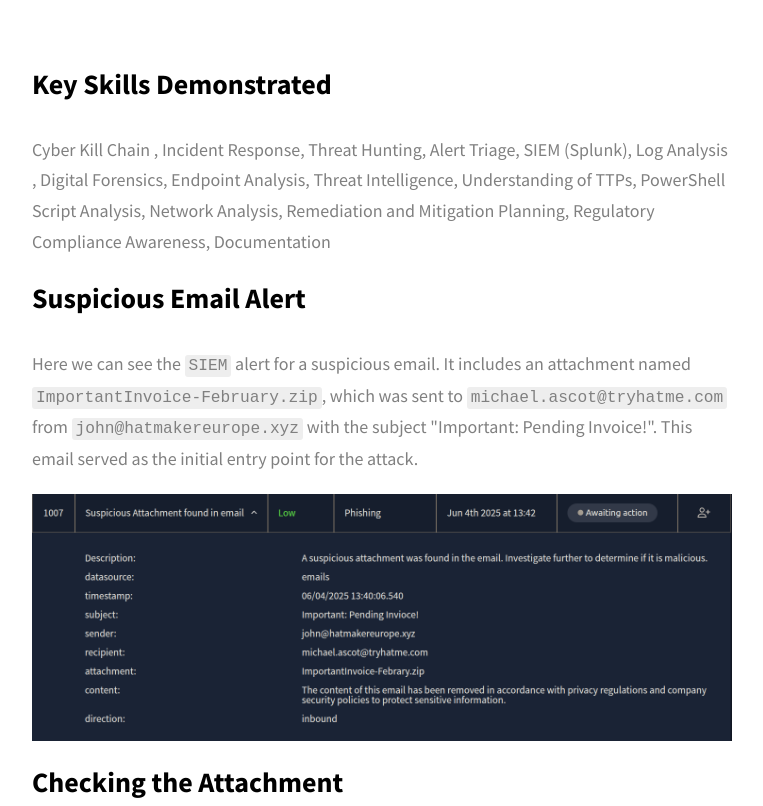
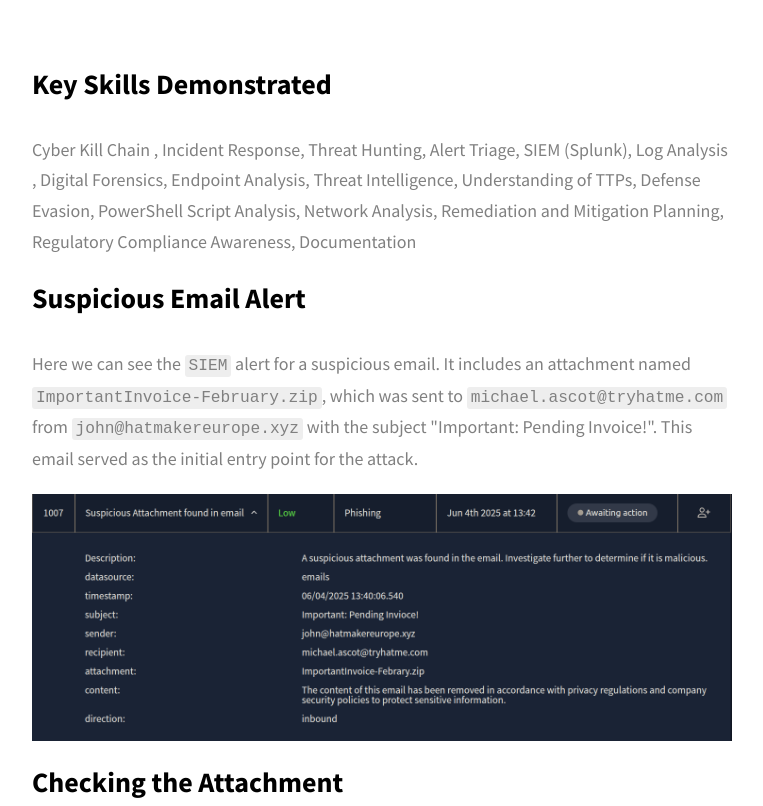
Before and after one commit to hanyeti/hanyeti.github.io, a website: page phishing-unfolding.html in a window 1280 px wide. Shown: the part 1560-2366 px from the top of the page, without its empty margins (258-1021 px from the left). Drawn offline with Linux system fonts and the light colour scheme.

Commit message:
Update phishing-unfolding.html

```diff
--- a/phishing-unfolding.html
+++ b/phishing-unfolding.html
@@ -163,7 +163,7 @@ We are here to resolve the "<code>Phishing Unfolding</code>" room from <code>Try
             <div class="project-details__subsections">
               <h3 class="project-details__content-title">Key Skills Demonstrated</h3>
               <p class="project-details__desc-para">
-Cyber Kill Chain , Incident Response, Threat Hunting, Alert Triage, SIEM (Splunk), Log Analysis , Digital Forensics, Endpoint Analysis, Threat Intelligence, Understanding of TTPs, PowerShell Script Analysis, Network Analysis, Remediation and Mitigation Planning,
+Cyber Kill Chain , Incident Response, Threat Hunting, Alert Triage, SIEM (Splunk), Log Analysis , Digital Forensics, Endpoint Analysis, Threat Intelligence, Understanding of TTPs, Defense Evasion, PowerShell Script Analysis, Network Analysis, Remediation and Mitigation Planning,
 Regulatory Compliance Awareness, Documentation                                            </p>
               <h3 class="project-details__content-title">Suspicious Email Alert</h3>
               <p class="project-details__desc-para">
@@ -633,6 +633,7 @@ However, the message also contains <code>Stop-Process</code>. This indicates tha
                 <div class="skills__skill">Phishing Detection & Analysis</div>
                 <div class="skills__skill">Cyber Kill Chain Framework</div>
                 <div class="skills__skill">Security Awareness Principles</div>
+                <div class="skills__skill">Defense Evasion</div>
                 <div class="skills__skill">Virus Total</div>
                 <div class="skills__skill">Remediation Planning & Recommendation</div>
                 <div class="skills__skill">Incident Detection</div>
```
